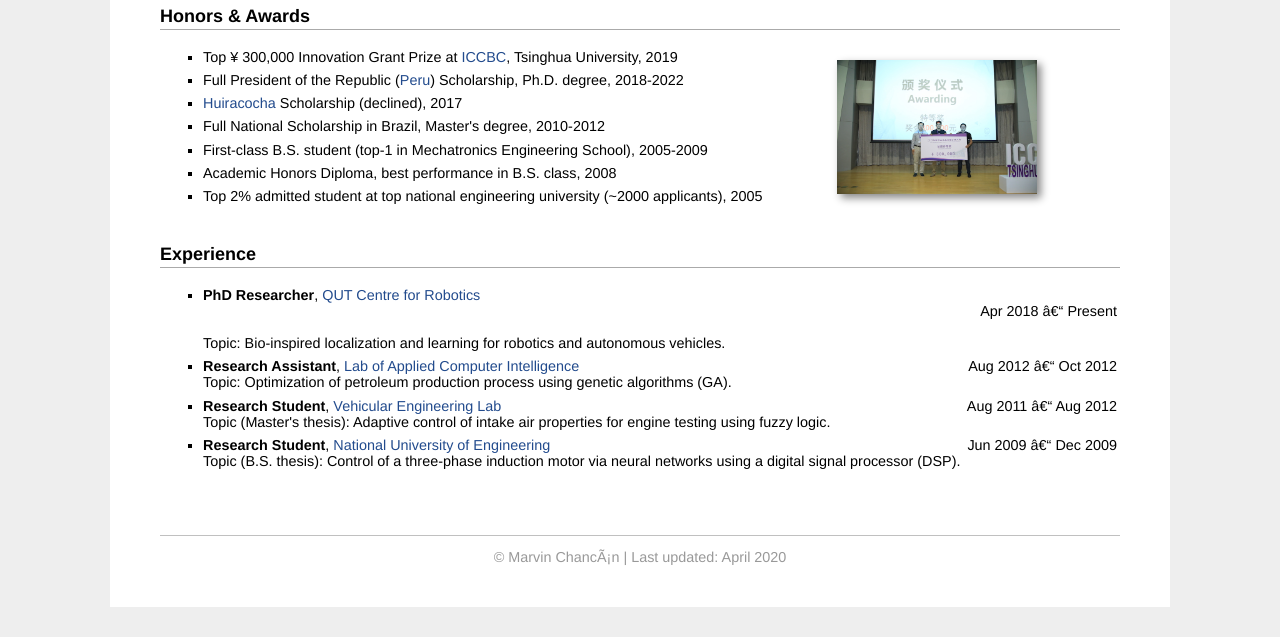
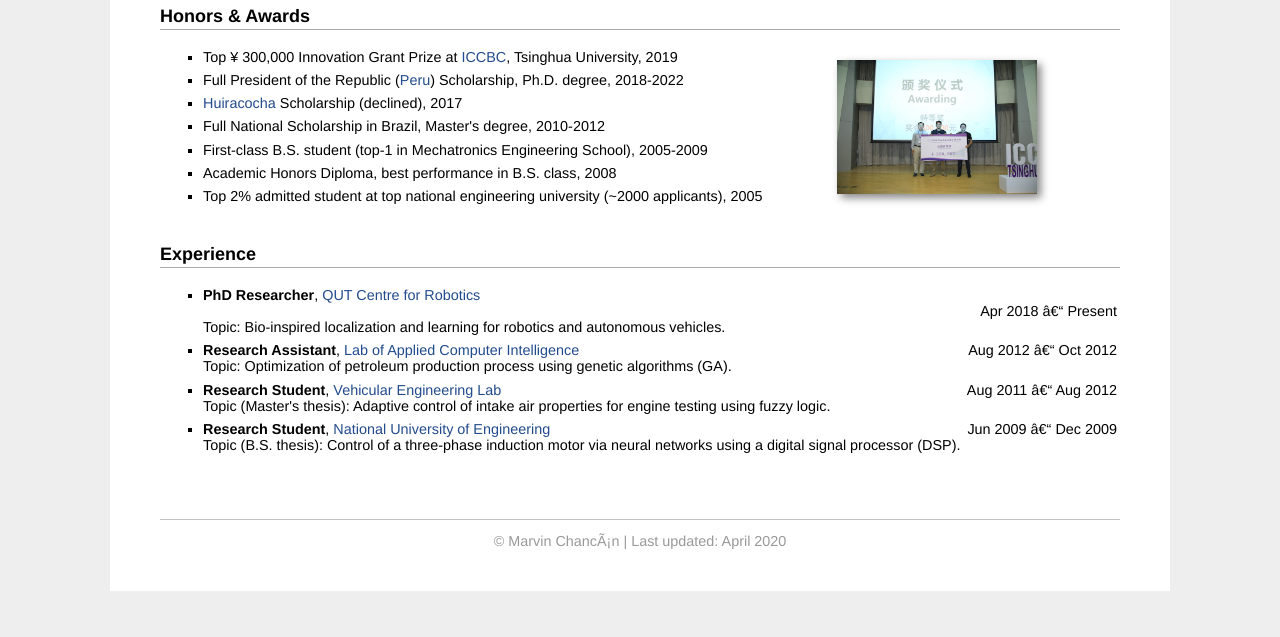
Before and after one commit to mchancan/mchancan.github.io, a Jekyll site: the page built from index.html, in a window 1280 px wide. Shown: the part 1129-1766 px from the top of the page. Built offline with Jekyll 4.4.1, drawn with Linux system fonts in a browser that asks for light colours; comment, search, counter and statistics services are not loaded.

Commit message:
Update index.html

```diff
--- a/index.html
+++ b/index.html
@@ -139,7 +139,7 @@ title: Marvin
 	<tr>
 		<td width="100%">
 			<ul>
-				<li> <div style="text-align:left"><b>PhD Researcher</b>, <a href="https://research.qut.edu.au/qcr/robotic-vision/">QUT Centre for Robotics</a></div> <div style="text-align:right">Apr 2018 – Present</div><br>Topic: Bio-inspired localization and learning for robotics and autonomous vehicles.<br></li>
+				<li> <div style="text-align:left"><b>PhD Researcher</b>, <a href="https://research.qut.edu.au/qcr/robotic-vision/">QUT Centre for Robotics</a></div> <div style="text-align:right">Apr 2018 – Present</div> Topic: Bio-inspired localization and learning for robotics and autonomous vehicles.<br></li>
 				<li> <div style="float:left; text-align:left"><b>Research Assistant</b>, <a href="http://www.ica.ele.puc-rio.br/en/">Lab of Applied Computer Intelligence</a></div> <div style="float:right; text-align:right">Aug 2012 – Oct 2012</div><br> <div style="float:left; text-align:left">Topic: Optimization of petroleum production process using genetic algorithms (GA).</div><br></li>
 				<li> <div style="float:left; text-align:left"><b>Research Student</b>, <a href="https://www.puc-rio.br/english/specialprojects/iepuc.html">Vehicular Engineering Lab</a></div> <div style="float:right; text-align:right">Aug 2011 – Aug 2012</div><br> <div style="float:left; text-align:left">Topic (Master's thesis): Adaptive control of intake air properties for engine testing using fuzzy logic.</div><br></li>
 				<li> <div style="float:left; text-align:left"><b>Research Student</b>, <a href="https://www.uni.edu.pe">National University of Engineering</a></div> <div style="float:right; text-align:right">Jun 2009 – Dec 2009</div><br> <div style="float:left; text-align:left">Topic (B.S. thesis): Control of a three-phase induction motor via neural networks using a digital signal processor (DSP).</div><br></li>
```
